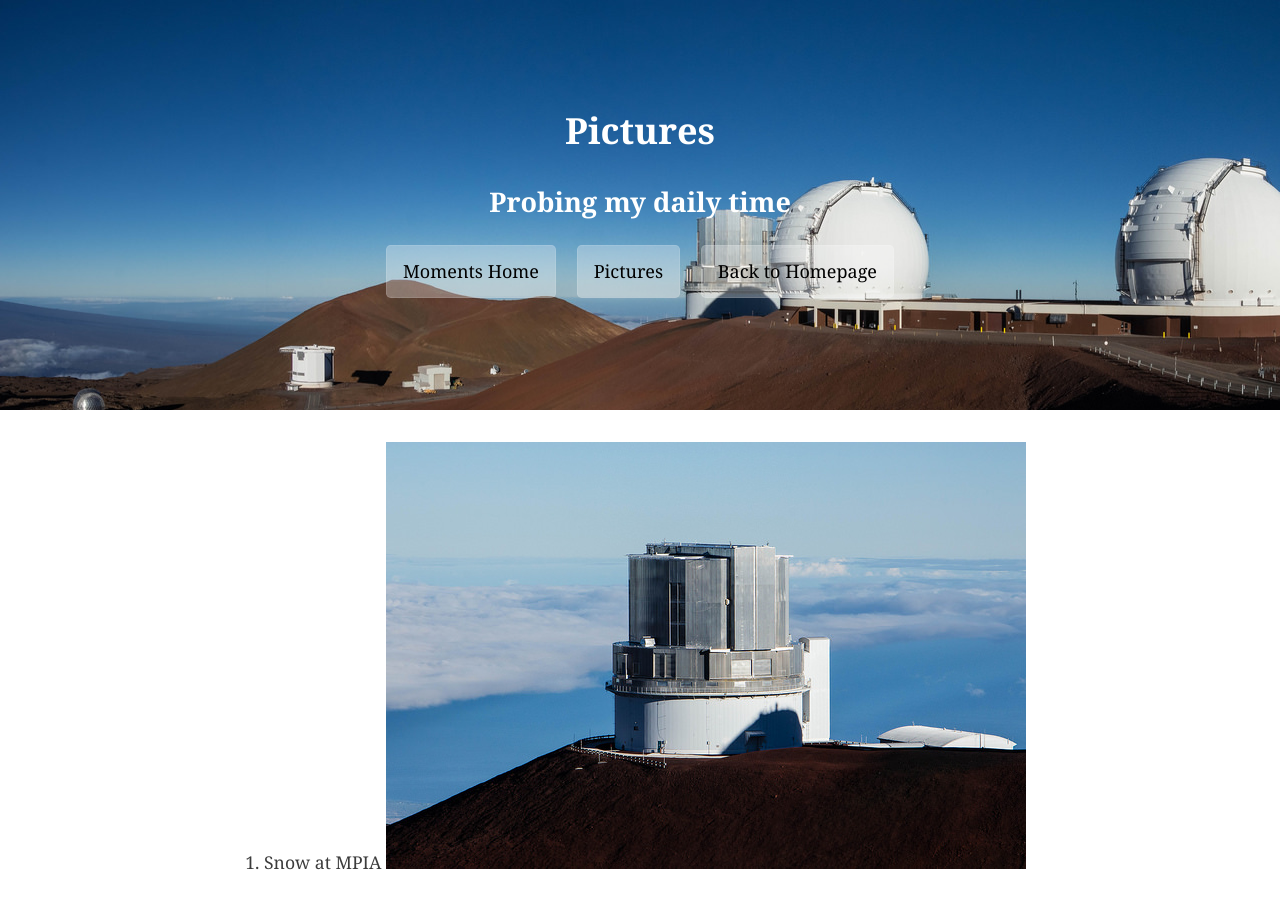
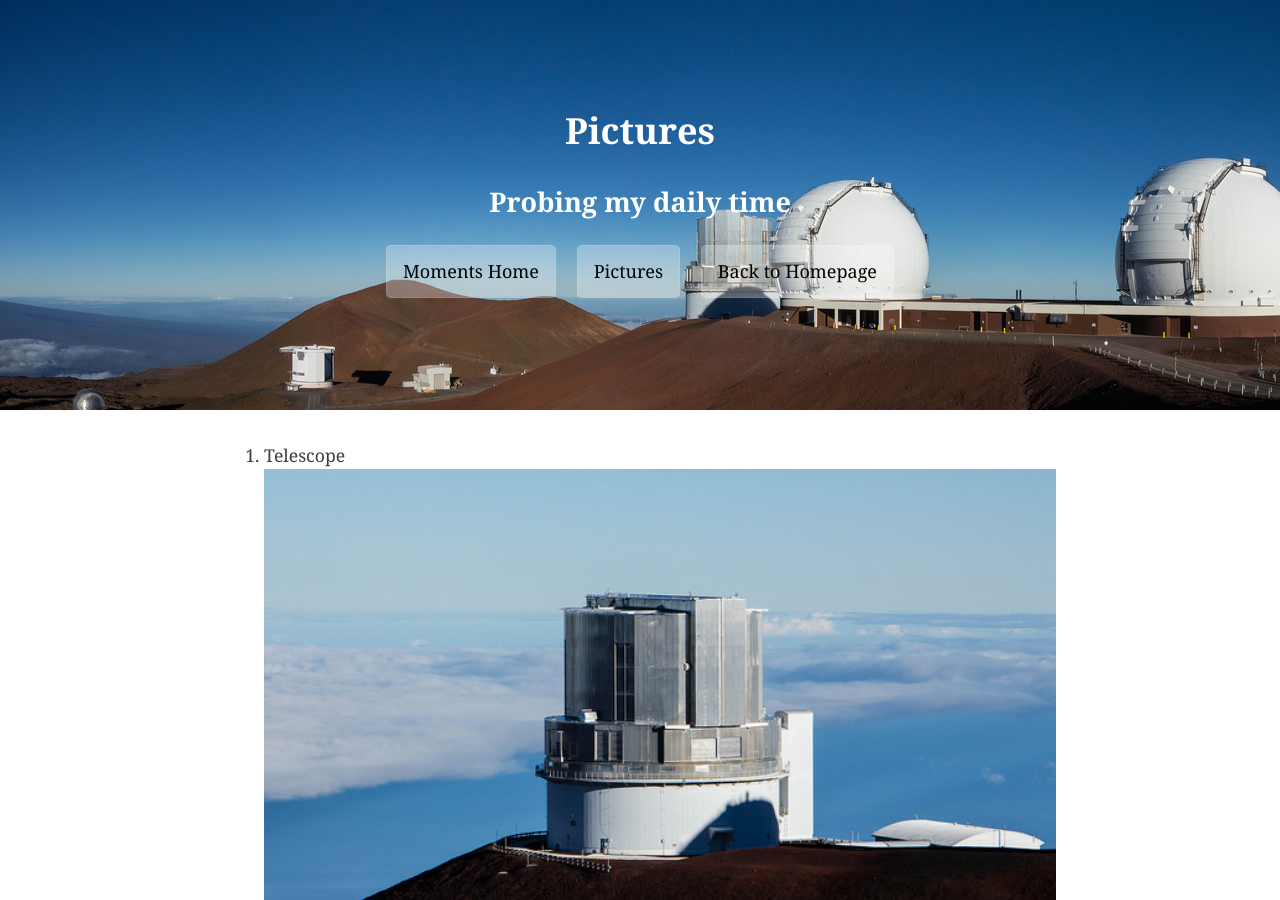
Before and after one commit to zcp521/zcp521.github.io, a Jekyll site: the page built from pictures.md, in a window 1280 px wide and 900 px high. Built offline with Jekyll 4.4.1, drawn with Linux system fonts in a browser that asks for light colours.

Commit message:
Update pictures.md

```diff
--- a/pictures.md
+++ b/pictures.md
@@ -4,8 +4,8 @@ title: "Pictures"
 tagline: "Probing my daily time"
 ---
 
-11. Snow at MPIA
-    <img src="/img/Zhang.jpg" alt="">
+11. Telescope
+    <img src="/img/Zhang.jpg" width="100%">
     <br />
 
 10. Snow at MPIA
```
